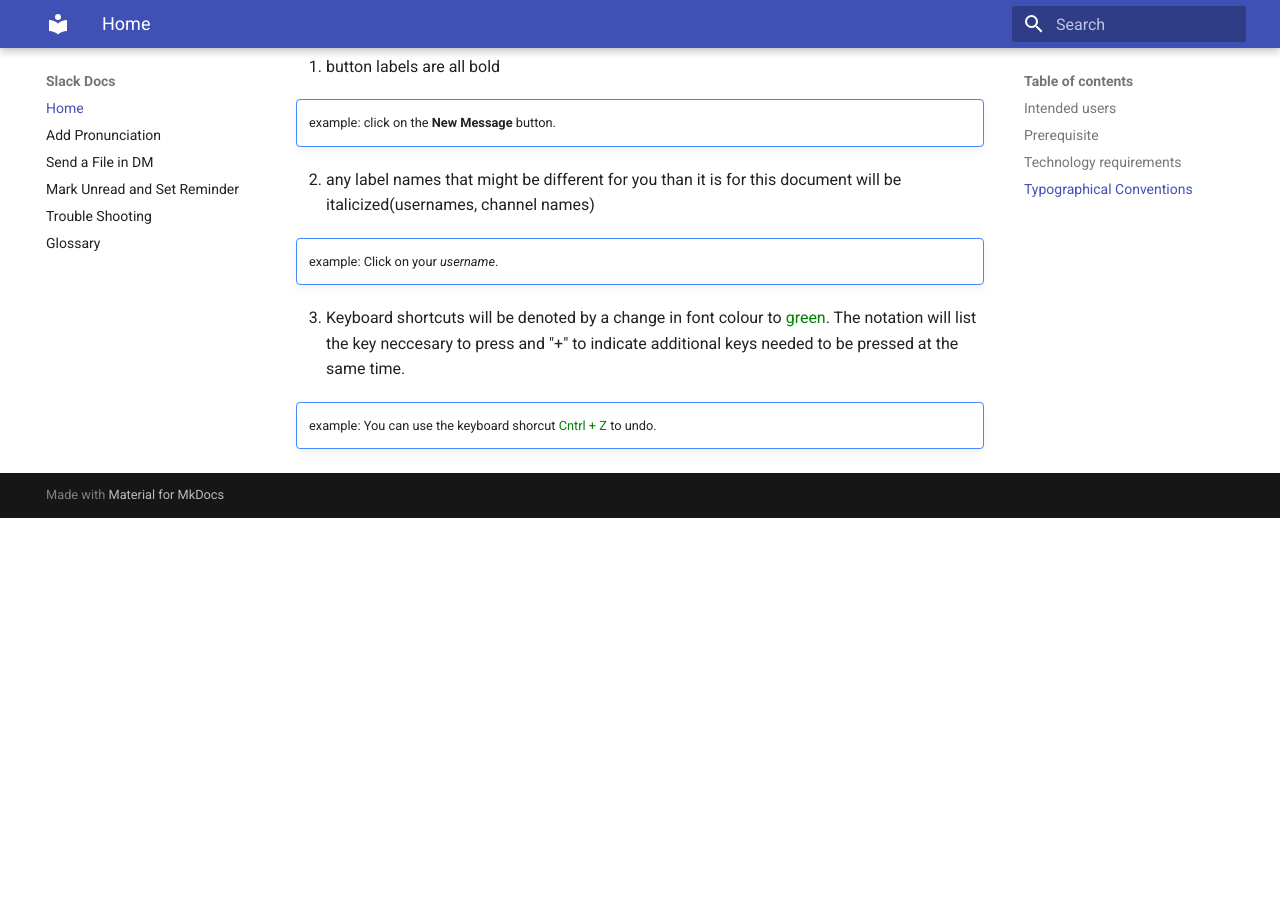
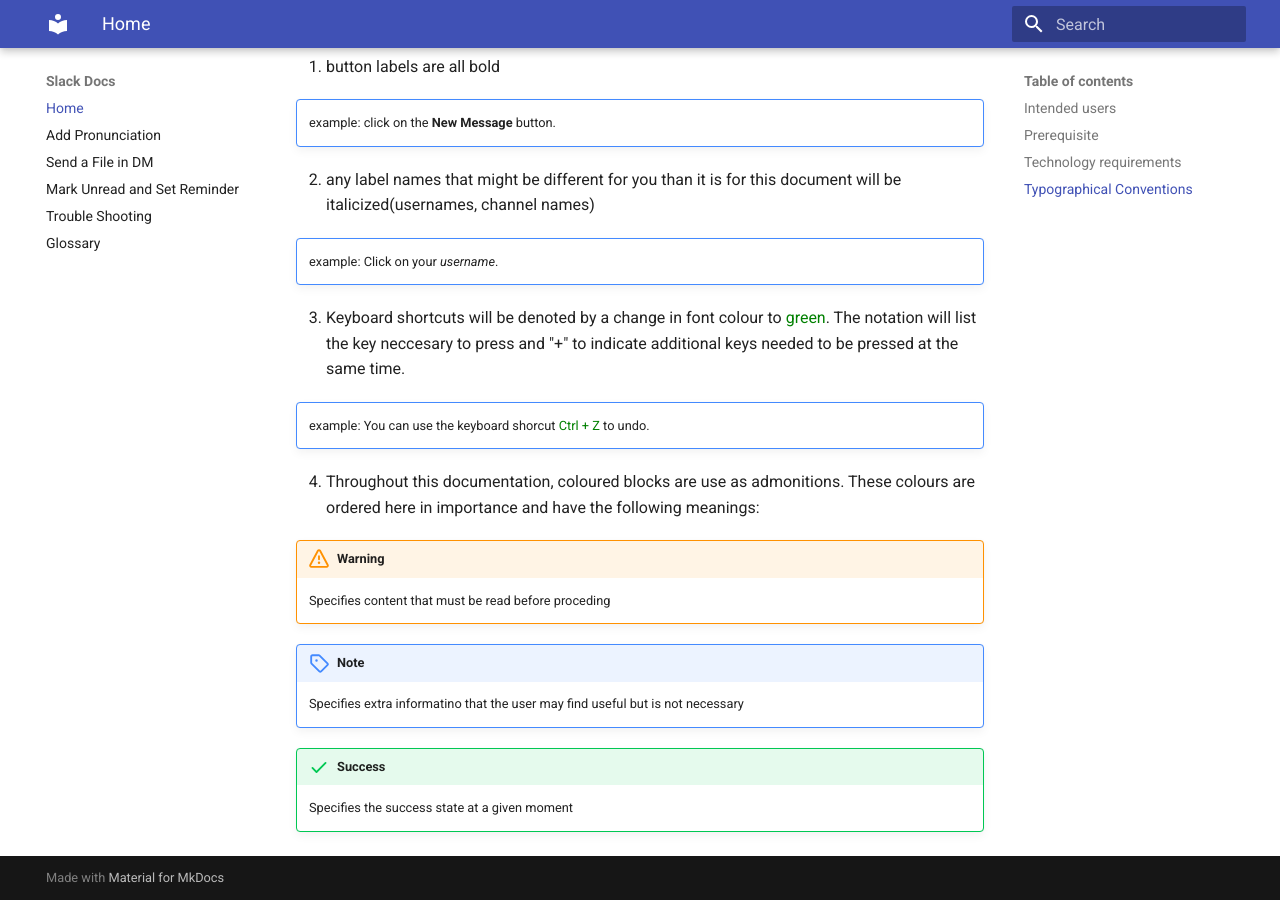
Before and after one commit to matthewy0987/COMM2216_SlackDocs, an MkDocs documentation site: the page built from docs/index.md, in a window 1280 px wide and 900 px high, scrolled down 1080 px. Built offline with MkDocs 1.6.1 and Material for MkDocs 9.7.7, drawn with Linux system fonts in a browser that asks for light colours; before the commit the page ends 1598 px from its top, so only the background shows below that.

```diff
--- a/docs/index.md
+++ b/docs/index.md
@@ -40,4 +40,12 @@ This guide assumes the following:
 3. Keyboard shortcuts will be denoted by a change in font colour to <span style="color:green">green</span>. The notation will list the key neccesary to press and "+" to indicate additional keys needed to be pressed at the same time.
 !!! note ""
     example:
-    You can use the keyboard shorcut <span style="color:green">Cntrl + Z</span> to undo.
+    You can use the keyboard shorcut <span style="color:green">Ctrl + Z</span> to undo.
+
+4. Throughout this documentation, coloured blocks are use as admonitions. These colours are ordered here in importance and have the following meanings:
+!!! warning
+    Specifies content that must be read before proceding
+!!! note
+    Specifies extra informatino that the user may find useful but is not necessary
+!!! success
+    Specifies the success state at a given moment
```
Also changed, not shown: docs/EditProfile.md (+8 -8 lines), docs/MarkUnread.md (+11 -11 lines), docs/SendAFileDM.md (+9 -9 lines).
